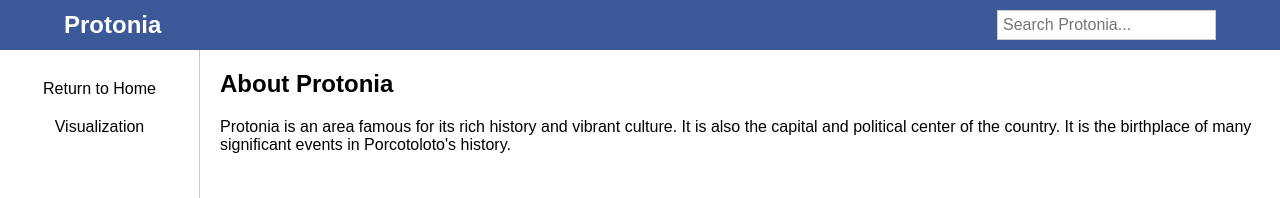
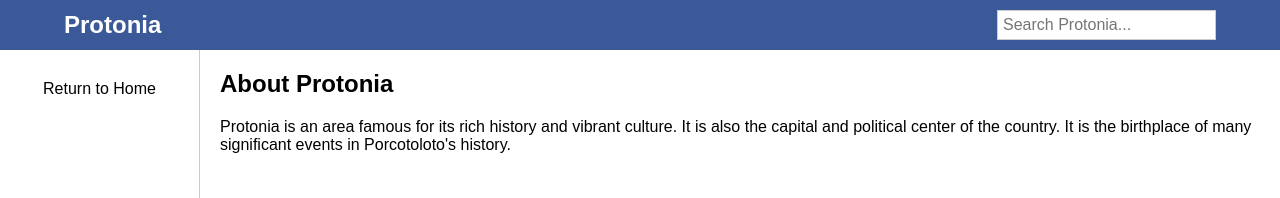
Before and after one commit to 2751833085/CC_Lab, a plain HTML site: page protonia.html in a window 1280 px wide. Shown: the top 198 px of the page. Drawn offline with Linux system fonts and the light colour scheme.

Commit message:
Fixing Errors

```diff
--- a/protonia.html
+++ b/protonia.html
@@ -19,8 +19,6 @@
     <nav class="sidebar">
         <ul>
             <li><a href="index.html">Return to Home</a></li>
-            <!-- You can add more navigation items specific to Protonia here -->
-            <li><a href="visualization.html">Visualization</a></li> <!-- Added this line -->
         </ul>
     </nav>
     <main>
```
Also changed, not shown: agasa.html (+0 -2 lines), amhilde-county.html (+0 -2 lines), atlistians-ark.html (+0 -2 lines).
